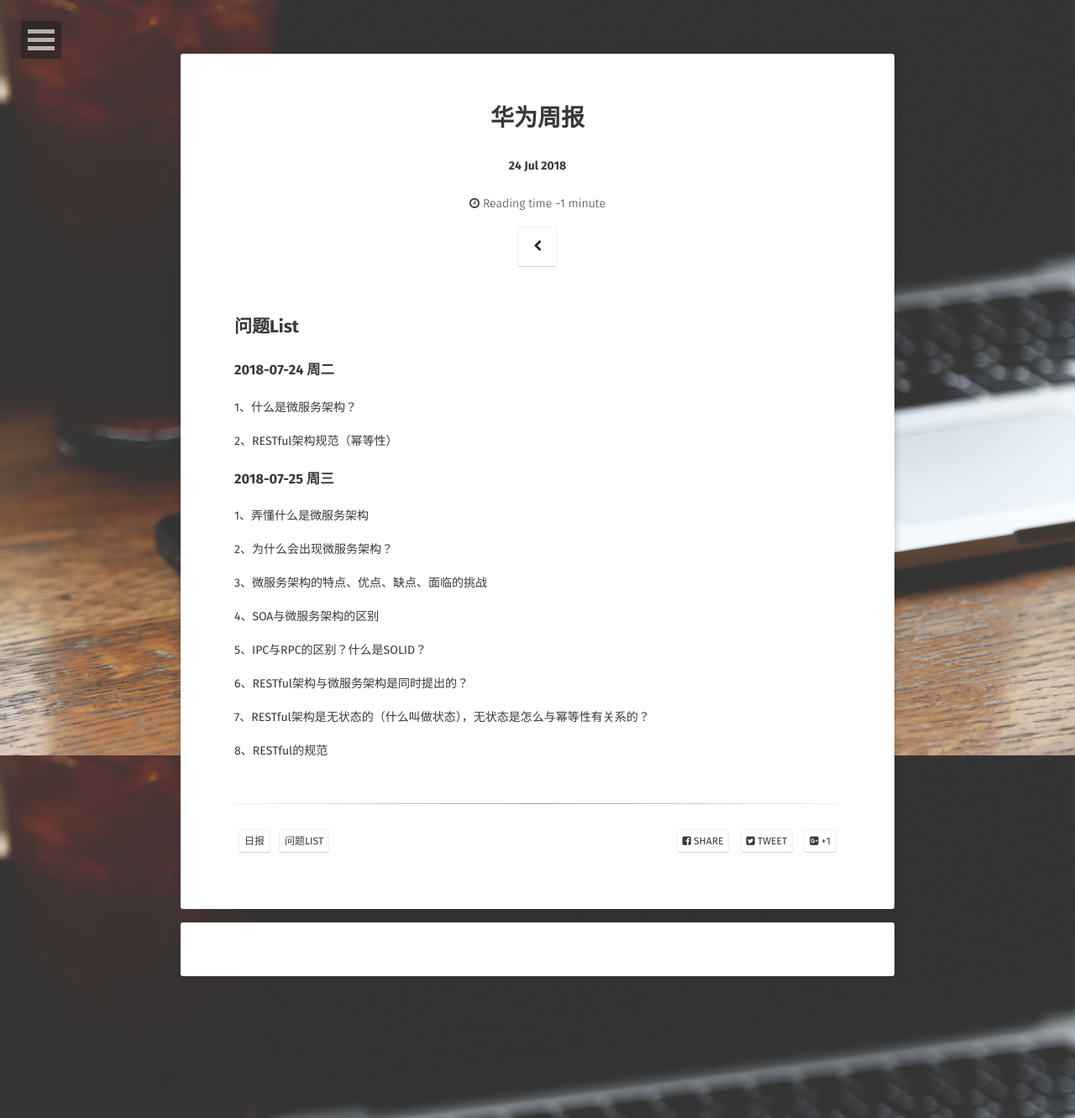
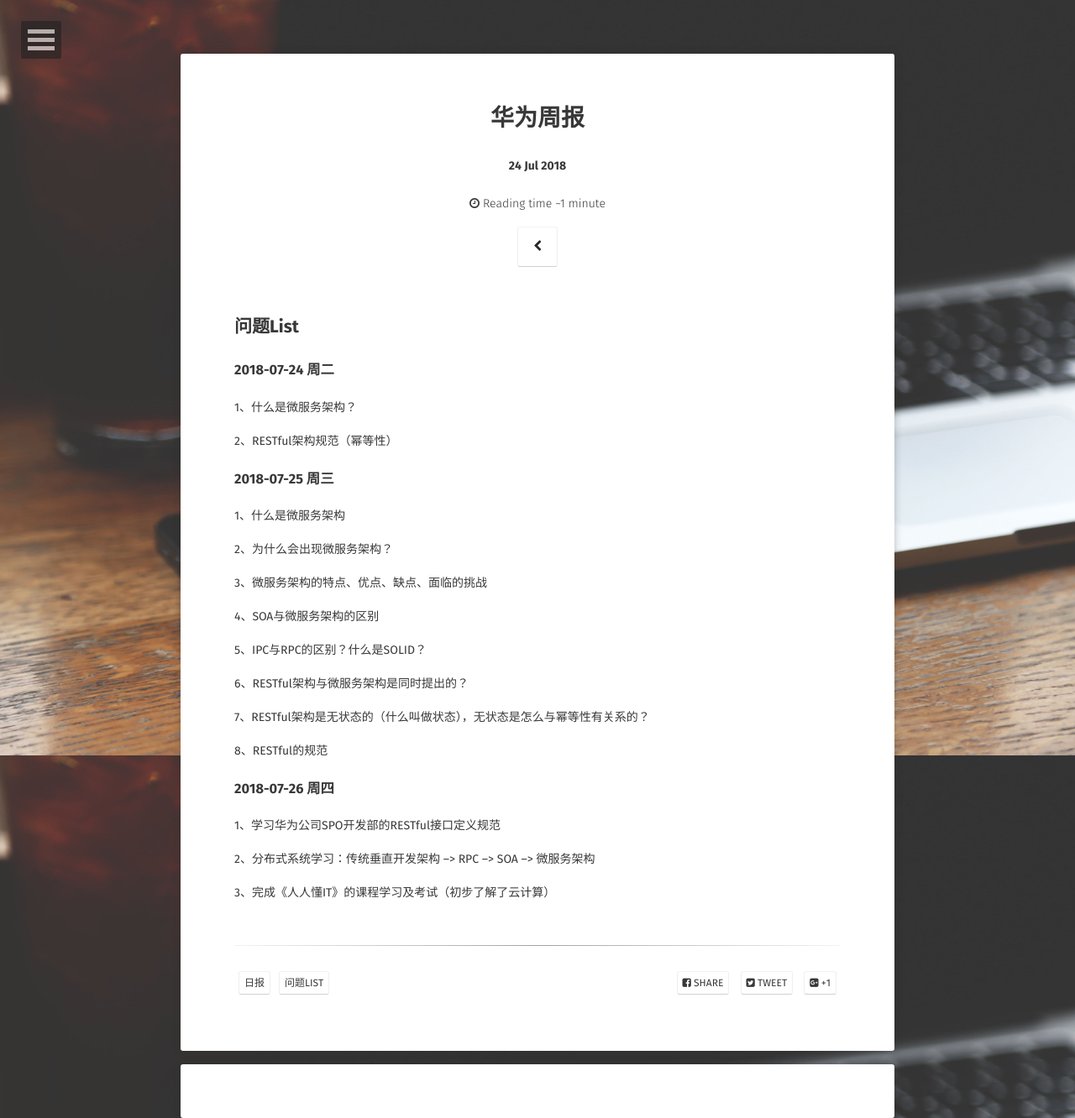
Before and after one commit to xzping/xzping.github.io, a Jekyll site: the page built from _posts/2018-07-24-华为周报.md, in a window 1280 px wide. Shown: the whole page at 84% size. Built offline with Jekyll 4.4.1, drawn with Linux system fonts in a browser that asks for light colours; some web fonts are replaced; comment, search, counter and statistics services are not loaded.

Commit message:
2018/07/26

```diff
--- a/_posts/2018-07-24-华为周报.md
+++ b/_posts/2018-07-24-华为周报.md
@@ -16,7 +16,7 @@ comments: true
 2、RESTful架构规范（幂等性）
 
 ### 2018-07-25 周三
-1、弄懂什么是微服务架构
+1、什么是微服务架构
 
 2、为什么会出现微服务架构？
 
@@ -31,3 +31,10 @@ comments: true
 7、RESTful架构是无状态的（什么叫做状态），无状态是怎么与幂等性有关系的？
 
 8、RESTful的规范
+
+### 2018-07-26 周四
+1、学习华为公司SPO开发部的RESTful接口定义规范
+
+2、分布式系统学习：传统垂直开发架构 --> RPC --> SOA --> 微服务架构
+
+3、完成《人人懂IT》的课程学习及考试（初步了解了云计算）
```
Also changed, not shown: _posts/2018-07-24-微服务架构与RESTful架构.md (added, +35 -0 lines), 1 other file.
